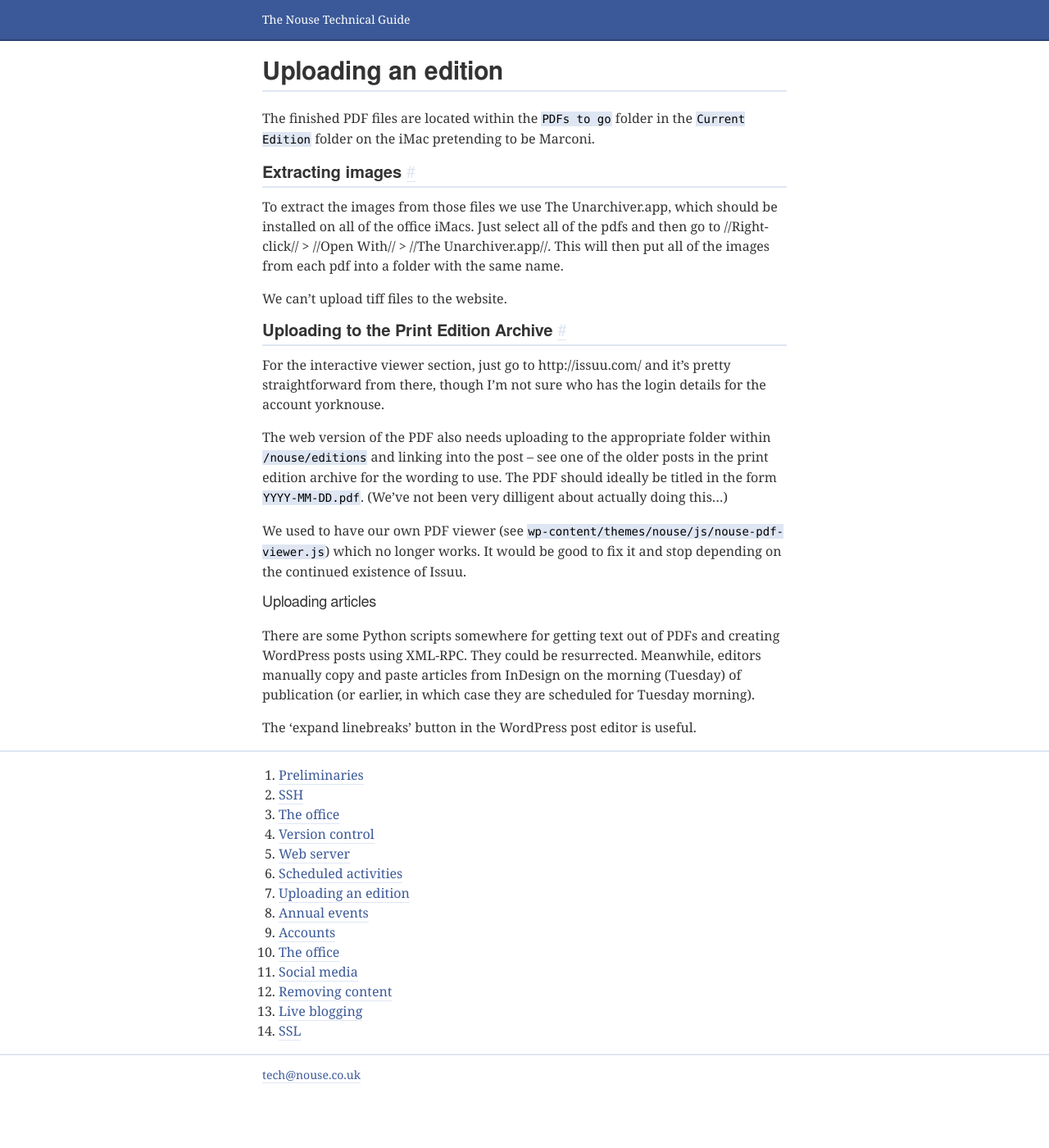
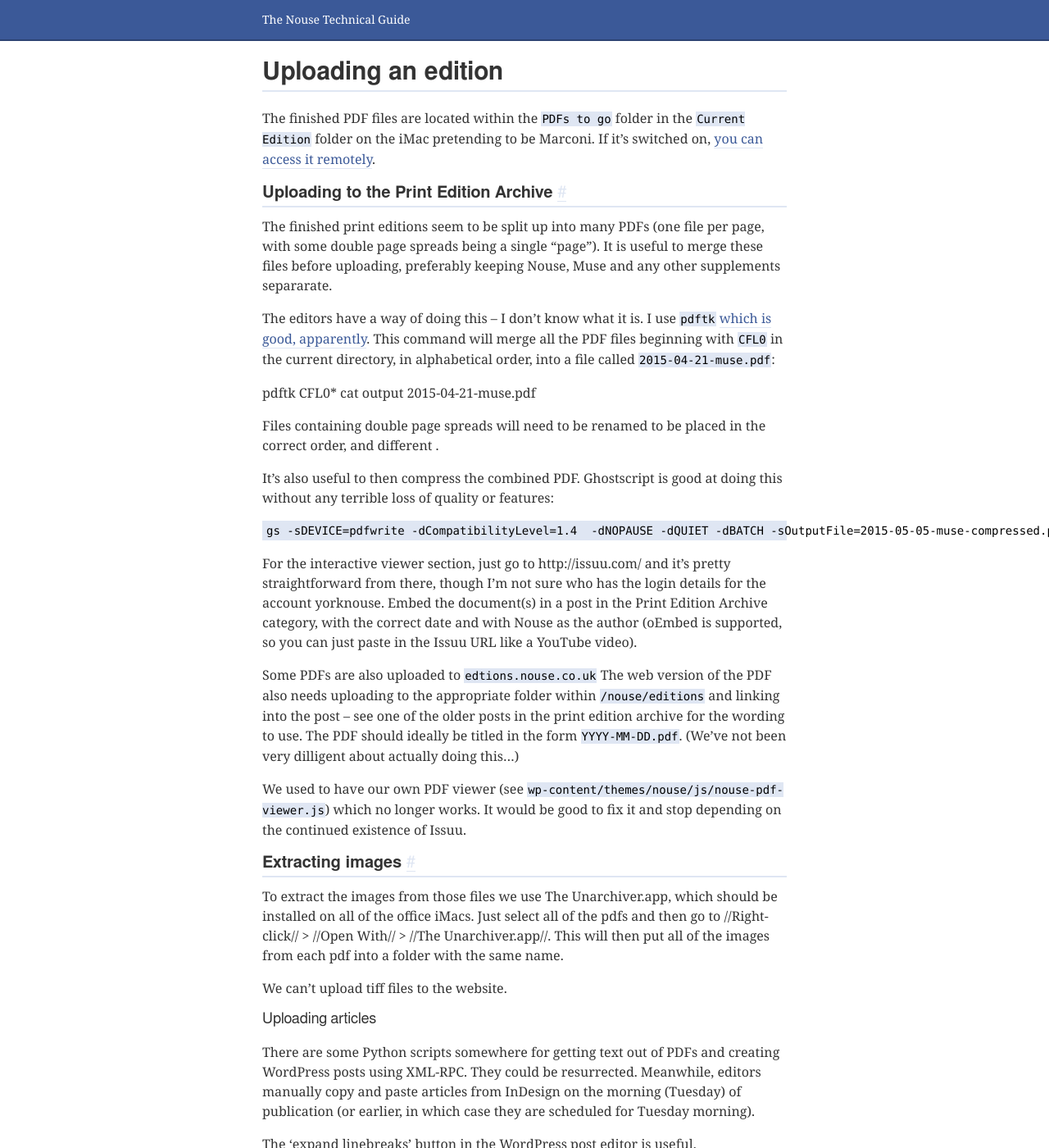
Before and after one commit to yorknouse/docs, a Jekyll site: the page built from pages/06-uploading-an-edition.md, in a window 1280 px wide and 1400 px high. Shown: the whole window at 82% size. Built offline with Jekyll 4.4.1, drawn with Linux system fonts in a browser that asks for light colours.

Commit message:
explain what I did with the latest two print editions in the archive

```diff
--- a/pages/06-uploading-an-edition.md
+++ b/pages/06-uploading-an-edition.md
@@ -3,7 +3,34 @@ title: Uploading an edition
 layout: page
 ---
 
-The finished PDF files are located within the `PDFs to go` folder in the `Current Edition` folder on the iMac pretending to be Marconi.
+The finished PDF files are located within the `PDFs to go` folder in the `Current Edition` folder on the iMac pretending to be Marconi. If it's switched on, [you can access it remotely](03-office.html).
+
+## Uploading to the Print Edition Archive
+
+The finished print editions seem to be split up into many PDFs (one file per page, with some double page spreads being a single "page").
+It is useful to merge these files before uploading, preferably keeping Nouse, Muse and any other supplements separarate.
+
+The editors have a way of doing this -- I don't know what it is.
+I use `pdftk` [which is good, apparently](https://blog.dbrgn.ch/2013/8/14/merge-multiple-pdfs/).
+This command will merge all the PDF files beginning with `CFL0` in the current directory, in alphabetical order, into a file called `2015-04-21-muse.pdf`:
+
+   pdftk CFL0* cat output 2015-04-21-muse.pdf
+
+Files containing double page spreads will need to be renamed to be placed in the correct order, and different .
+
+It's also useful to then compress the combined PDF. Ghostscript is good at doing this without any terrible loss of quality or features:
+
+    gs -sDEVICE=pdfwrite -dCompatibilityLevel=1.4  -dNOPAUSE -dQUIET -dBATCH -sOutputFile=2015-05-05-muse-compressed.pdf 2015-05-05-muse.pdf
+
+For the interactive viewer section, just go to http://issuu.com/ and it's pretty straightforward from there, though I'm not sure who has the login details for the account yorknouse. Embed the document(s) in a post in the Print Edition Archive category, with the correct date and with Nouse as the author (oEmbed is supported, so you can just paste in the Issuu URL like a YouTube video).
+
+Some PDFs are also uploaded to `edtions.nouse.co.uk` The web version of the PDF also needs uploading to the appropriate folder within `/nouse/editions` and linking into the post -- see one of the older posts in the print edition archive for the wording to use.
+The PDF should ideally be titled in the form `YYYY-MM-DD.pdf`.
+(We've not been very dilligent about actually doing this...)
+
+We used to have our own PDF viewer (see `wp-content/themes/nouse/js/nouse-pdf-viewer.js`) which no longer works.
+It would be good to fix it and stop depending on the continued existence of Issuu.
+
 
 ## Extracting images
 
@@ -12,16 +39,6 @@ Just select all of the pdfs and then go to //Right-click// > //Open With// > //T
 
 We can't upload tiff files to the website.
 
-## Uploading to the Print Edition Archive
-
-For the interactive viewer section, just go to http://issuu.com/ and it's pretty straightforward from there, though I'm not sure who has the login details for the account yorknouse.
-
-The web version of the PDF also needs uploading to the appropriate folder within `/nouse/editions` and linking into the post -- see one of the older posts in the print edition archive for the wording to use.
-The PDF should ideally be titled in the form `YYYY-MM-DD.pdf`.
-(We've not been very dilligent about actually doing this...)
-
-We used to have our own PDF viewer (see `wp-content/themes/nouse/js/nouse-pdf-viewer.js`) which no longer works.
-It would be good to fix it and stop depending on the continued existence of Issuu.
 
 ### Uploading articles
 
```
